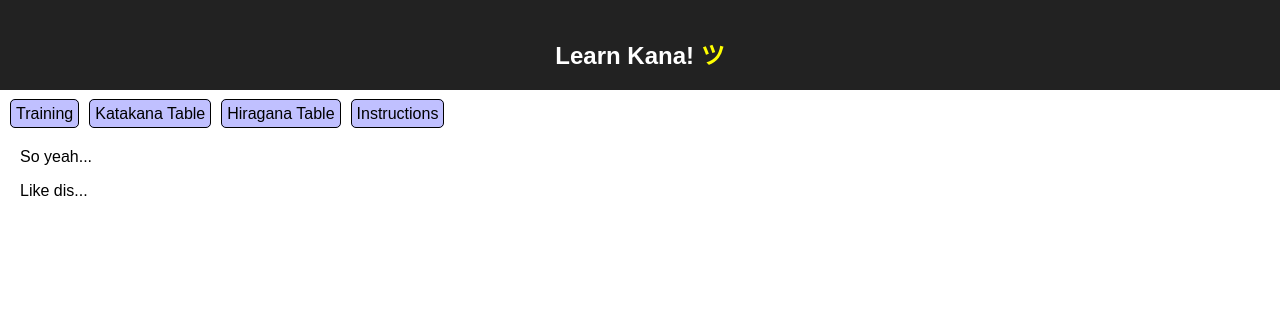
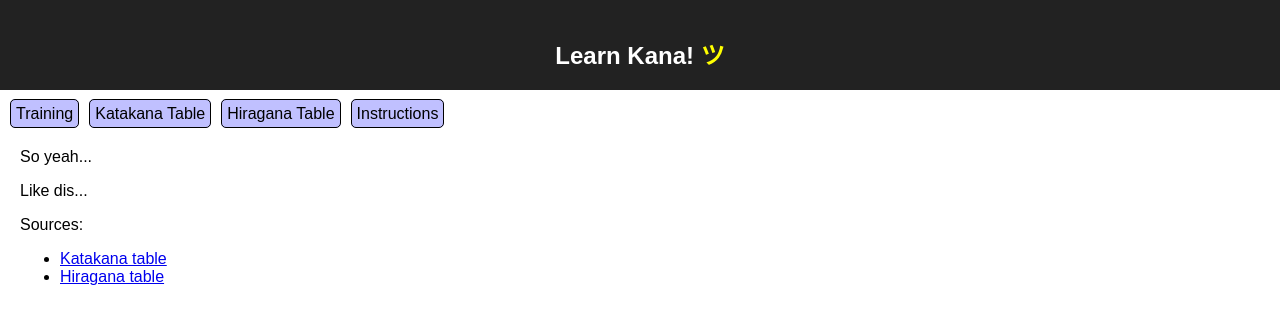
Before and after one commit to zephyrfalcon/learnkana, a React (Create React App) app: page / in a window 1280 px wide. Both pictures are taken after a click on the element "Instructions". Shown: the top 324 px of the page. Built offline with nearby package versions, Linux system fonts and the light colour scheme.

Commit message:
add links to instructions

```diff
--- a/src/instructions.js
+++ b/src/instructions.js
@@ -8,6 +8,12 @@ const instructions = (
     <div className="instructions">
       <p>So yeah...</p>
       <p>Like dis...</p>
+      <p>Sources:
+          <ul>
+              <li><a href="https://en.wikipedia.org/wiki/Katakana">Katakana table</a></li>
+              <li><a href="https://en.wikipedia.org/wiki/Hiragana">Hiragana table</a></li>
+          </ul>
+      </p>
     </div>
 );
 
```
